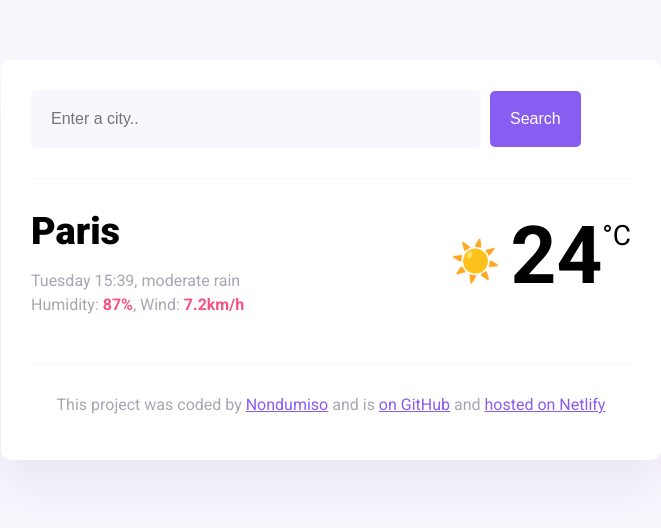
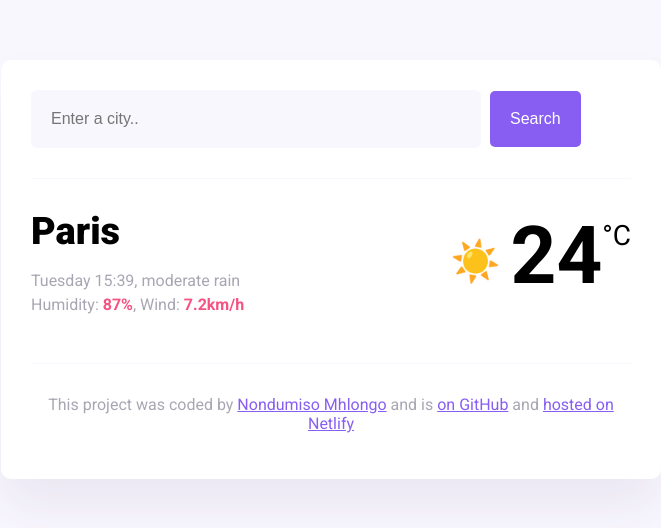
Before and after one commit to iGoByNondumiso/Weather-forecasting-app-Template, a website built with Parcel: page index.html in a window 1280 px wide. Shown: the whole page, without its empty margins (309-970 px from the left). Built offline with nearby package versions, Linux system fonts and the light colour scheme.

Commit message:
updated the links

```diff
--- a/index.html
+++ b/index.html
@@ -47,8 +47,8 @@
       <footer>
         <p>
           This project was coded by
-          <a href="https://github.com/iGoByNondumiso" target="_blank">Nondumiso</a> and is
-          <a href="https://github.com/iGoByNondumiso/weather-app-template" target="_blank"> on GitHub</a> and
+          <a href="https://github.com/iGoByNondumiso" target="_blank">Nondumiso Mhlongo</a> and is
+          <a href="https://github.com/iGoByNondumiso/weather-app-template" target="_blank">on GitHub</a> and
           <a href="https://mellifluous-duckanoo-3dec38.netlify.app/" target="_blank">hosted on Netlify</a>
         </p>
       </footer>
```
